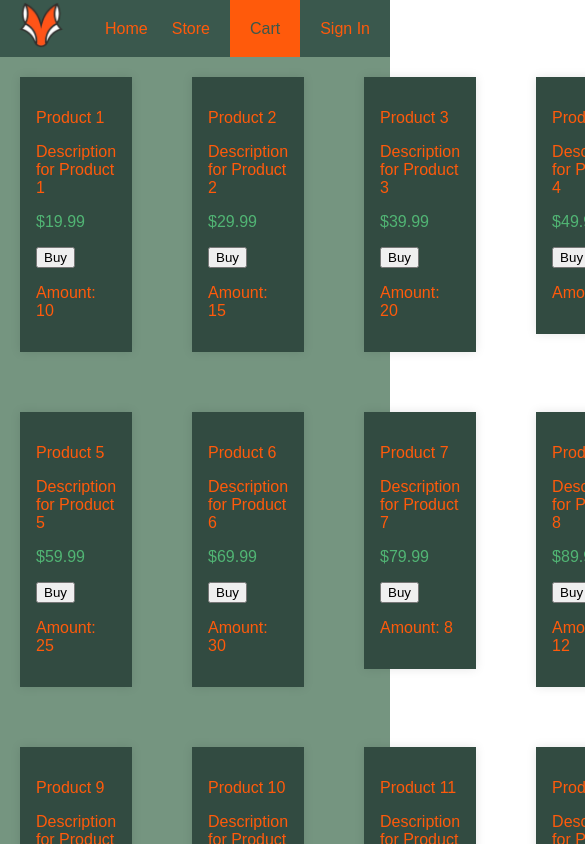
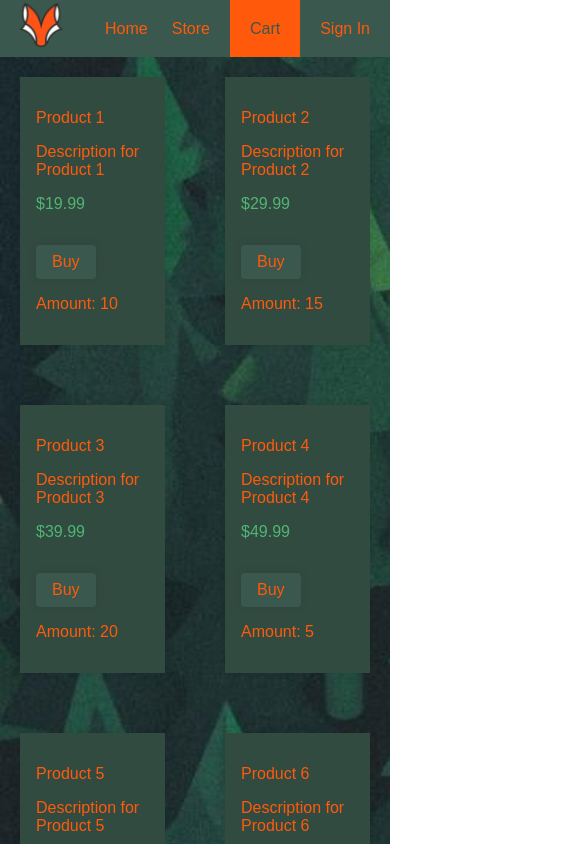
Before and after one commit to SolarDefender/Order-management-system, a React (Create React App) app in the folder frontend/: page /store in a window 390 px wide. Shown: the top 844 px of the page, 585 px wide, since content can reach past the window. Built offline with nearby package versions, Linux system fonts and the light colour scheme.

Commit message:
Added StoreContext, Replaced href with Link

```diff
--- /dev/null
+++ b/frontend/src/Contexts/StoreContext.jsx
@@ -0,0 +1,23 @@
+import { createContext, useContext, useState } from 'react';
+
+const CartContext = createContext();
+const SetCartContext = createContext();
+export function useCart() {
+    return useContext(CartContext);
+}
+export function useSetCart() {
+    return useContext(SetCartContext);
+}
+function StoreContextProvider({ children }) {
+    const [cart, setCart] = useState({});
+    console.log(cart);
+    return (
+        <CartContext.Provider value={cart}>
+            <SetCartContext.Provider value={setCart}>
+                {children}
+            </SetCartContext.Provider>
+        </CartContext.Provider>
+    );
+}
+
+export default StoreContextProvider;
--- a/frontend/src/NavBar.jsx
+++ b/frontend/src/NavBar.jsx
@@ -1,4 +1,5 @@
 import React, { useState, useEffect } from 'react';
+import { Link } from 'react-router-dom';
 import "./styles.css"
 import logo from "./Materials/Logo2.png";
 function NavBar() {
@@ -25,7 +26,7 @@ function NavBar() {
 function NavBarComponent(ref, name) {
   return (
     <li>
-      <a href={ref}>{name}</a>
+      <Link to={ref}>{name}</Link>
     </li>
   );
 }
--- a/frontend/src/Pages/CartPage.jsx
+++ b/frontend/src/Pages/CartPage.jsx
@@ -1,11 +1,20 @@
+import { useCart } from "../Contexts/StoreContext";
+
 function CartPage(){
-    return (
-        // JSX content for the CartPage
-        <div>
-          <h2>Cart Page</h2>
-          {/* Add your CartPage content here */}
-        </div>
-      );
+  const cart=useCart();
+  console.log('Cart Contents:', JSON.stringify(cart, null, 2));
+  return (
+    <div>
+      <h2>Cart Details</h2>
+      <ul>
+        {Object.keys(cart).map((key) => (
+          <li key={key}>
+            <strong>{key}:</strong> {cart[key]}
+          </li>
+        ))}
+      </ul>
+    </div>
+  );
 }
 
 export default CartPage;
--- a/frontend/src/Pages/StorePage.jsx
+++ b/frontend/src/Pages/StorePage.jsx
@@ -1,24 +1,27 @@
 import React, { useState, useEffect } from 'react';
 import data from "../Materials/data.json"
-
+import { useCart, useSetCart } from '../Contexts/StoreContext';
+import "./pageStyles.css"
 function StorePage() {
     const [items, setItems] = useState([]);
-    const [cart,setCart]=useState([]);
-    const cartMap=new Map();
+
+    const cart = useCart();
+    const setCart=useSetCart();
     useEffect(() => {
         setItems(data);
-
     }, []);
 
     const addToCart = (productId) => {
         const selectedProduct = items.find(item => item.id === productId);
-        if (selectedProduct) {
-          setCart(prevCart => [...prevCart, selectedProduct]);
-
-        }
-        console.log('Cart Contents:', JSON.stringify(cart, null, 2));
-      };
-
+        setCart((prevCart) => {
+            // Check if the selected product is already in the cart
+            if (prevCart[selectedProduct.id]) {
+                return { ...prevCart, [selectedProduct.id]: prevCart[selectedProduct.id] + 1 };
+            } else {
+                return { ...prevCart, [selectedProduct.id]: 1 };
+            }
+        });
+    };
     //console.log(items);
 
 
@@ -30,7 +33,7 @@ function StorePage() {
                         <p>{item.Name}</p>
                         <p>{item.Description}</p>
                         <div className='price'><p>${item.Price.toFixed(2)}</p></div>
-                        <button className='buy-button'onClick={() => addToCart(item.id)}>Buy</button>
+                        <button className='store-button' onClick={() => addToCart(item.id)}>Buy</button>
                         <p>Amount: {item.Amount}</p>
                     </div>
                 </div>
--- a/frontend/src/Pages/pageStyles.css
+++ b/frontend/src/Pages/pageStyles.css
@@ -12,28 +12,31 @@
   box-shadow: 0 0 10px rgba(0, 0, 0, 0.1);
 }
 
-  .product-container{
-
+.product-container {
   max-width: 200px;
   padding: 1em;
   background-color: #324b41;
   box-shadow: 0 0 10px rgba(0, 0, 0, 0.1);
   margin: 20px; /* Adjust the value as needed */
 }
+
 .grid-container {
   display: grid;
-    grid-template-columns: repeat(4, 1fr); /* Set to four columns */
+  grid-template-columns: repeat(auto-fill, minmax(200px, 1fr)); /* Responsive grid */
   gap: 20px; /* Adjust the value as needed */
 }
- .price{
-    color:#51b574;
+
+.price {
+  color: #51b574;
 }
+
 header {
   text-align: center;
   padding: 1em;
 }
+
 .store-button {
-    background-color: #33473a;
+  background-color: #3a584d;
   color: #ff5a0b;
   padding: 0.5em 1em;
   border: none;
@@ -44,11 +47,20 @@
   box-shadow: 0 0 10px rgba(0, 0, 0, 0.1);
   transition: all 0.2s ease-in-out;
 }
+
 .store-button:hover {
   background-color: #395041;
   color: #ff8b32;
 }
+
 .background {
   background-image: url("../Materials/Background.jpg");
   background-size: cover;
 }
+
+/* Media Query for smaller screens */
+@media screen and (max-width: 768px) {
+  .grid-container {
+    grid-template-columns: repeat(auto-fill, minmax(150px, 1fr)); /* Adjust values for smaller screens */
+  }
+}
--- a/frontend/src/styles.css
+++ b/frontend/src/styles.css
@@ -1,6 +1,8 @@
 
 .app {
   background-color: #759580;
+  background-image: url("./Materials/Background.jpg");
+    background-size: cover;
   color: #ff5a0b;
   min-height: 100vh;
   display: flex;
```
Also changed, not shown: frontend/src/App.jsx (+6 -4 lines). Lines whose indentation alone changed are shown as unchanged.
